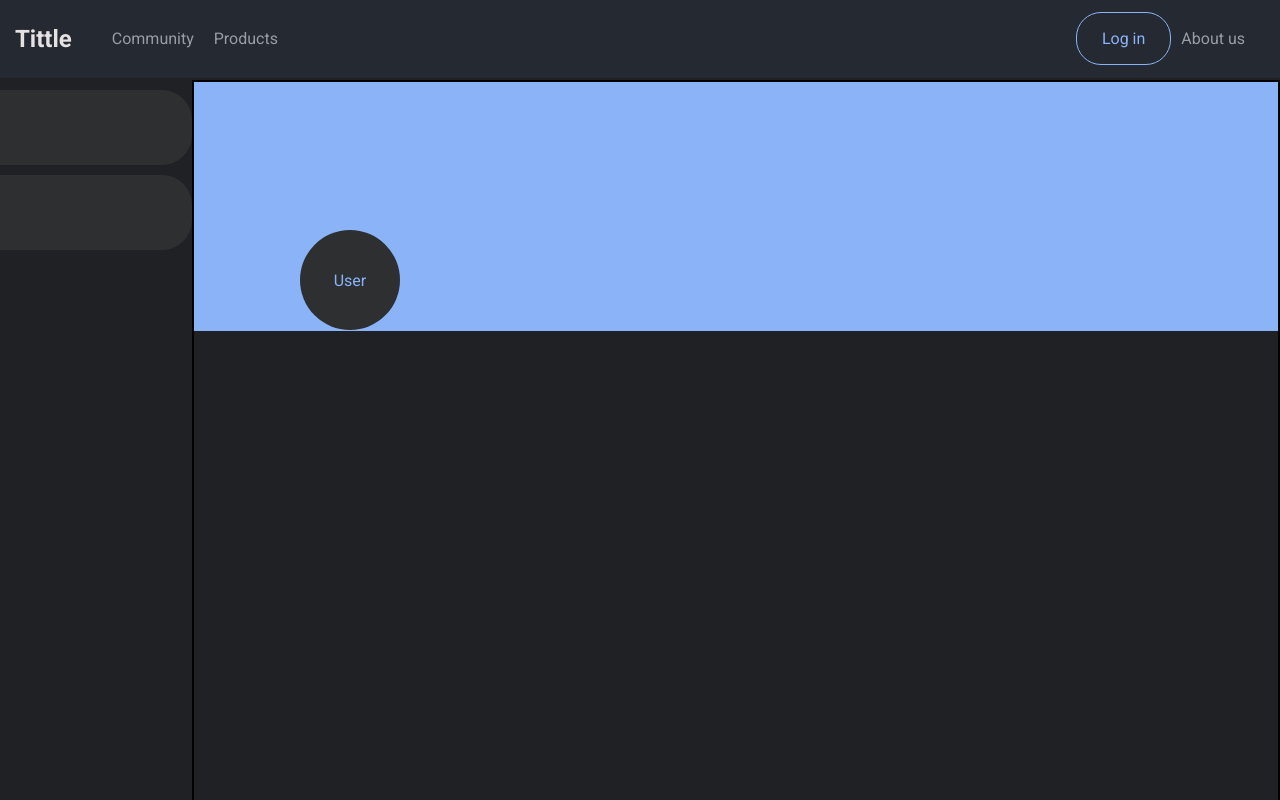
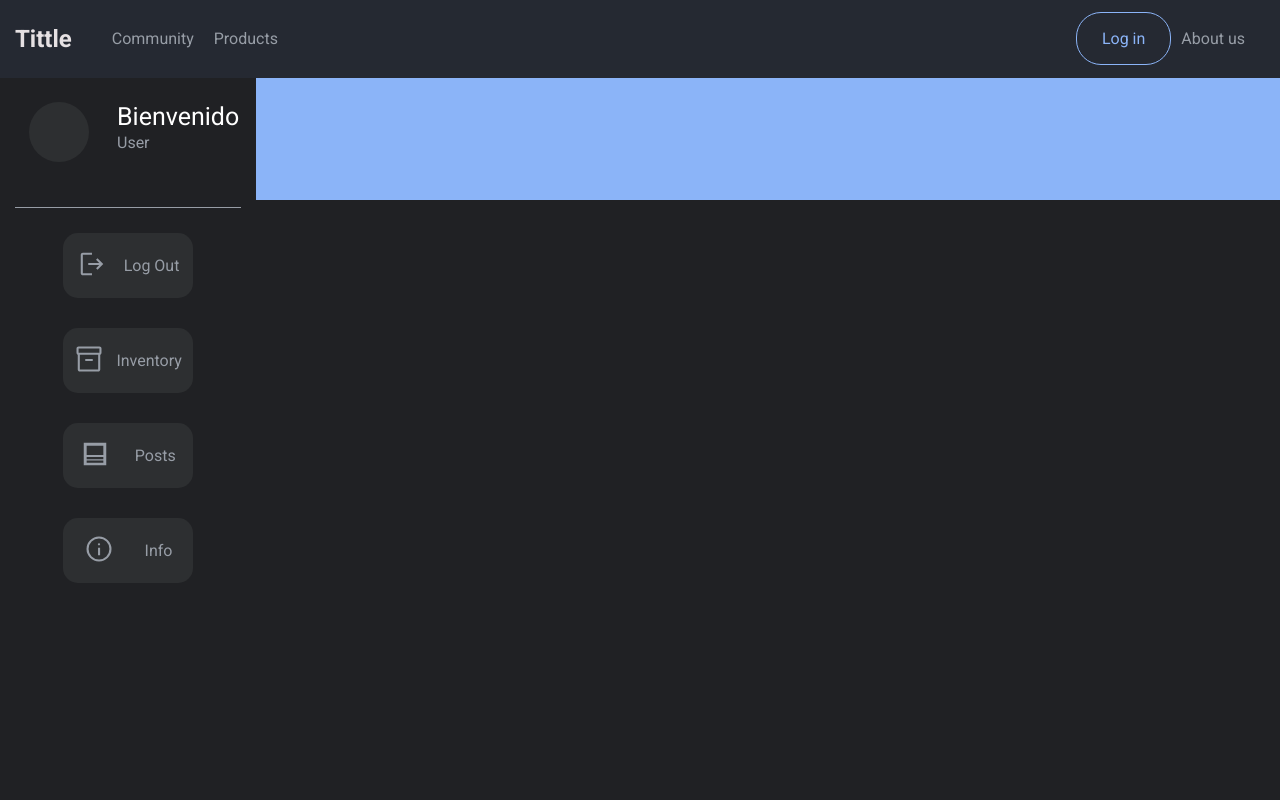
Before and after one commit to SeguRuiz/Do-it-ur-self-React_final-, a React (Vite) app: page /Home/Profile in a window 1280 px wide. Shown: the top 800 px of the page. Built offline with nearby package versions, Linux system fonts and the light colour scheme; data requests are answered from the project's data file.

Commit message:
EStilizando userCrud

```diff
--- a/src/Styles/userCrud.css
+++ b/src/Styles/userCrud.css
@@ -1,44 +1,83 @@
-.Container_Father_Profile{
+.Container_Father_Profile {
   display: grid;
-  grid-template-rows: auto 92%;
+  grid-template-rows: 10% auto;
 }
 
 .profile_page_Container {
   display: grid;
-  grid-template-columns: auto 85% ;
-  height: 1000px;
+  grid-template-columns: auto 80%;
+  height: 570px;
+}
 
+.user_Navigation_area {
+  overflow-y: auto;
+}
+
+.User_Navigate {
+  display: flex;
+  justify-content: space-around;
+  align-items: center;
+  height: 150px;
+  border-bottom: solid #979da6 0.5px;
+  margin-left: 15px;
+  margin-right: 15px;
+}
+
+.profile {
+  background-color: #2d2f31;
+  height: 60px;
+  width: 60px;
+  border-radius: 100px;
+}
+
+.greeting {
+  height: 60px;
+  width: 110px;
+}
+
+.navigate {
+  display: flex;
+  flex-direction: column;
+  margin-top: 25px;
+  gap: 30px;
+  height: 350px;
 
 }
 
-.user_Navigation_area{
-  overflow-y: auto;
-
+.option {
+  display: flex;
+  justify-content: space-around;
+  align-items: center;
+  background-color: #2d2f31;
+  color: #979da6;
+  height: 70px;
+  width: 120px;
+  align-self: center;
+  border-radius: 15px;
+  padding-left: 5px;
+  padding-right: 5px;
+}
+.tittle_G {
+  font-size: 25px;
+  color: white;
+  margin: 0;
 }
 
-.navigate{
-background-color: #2d2f31;
-height: 75px;
-width: 100%;
-margin-top: 10px;
-border-bottom-right-radius: 30px;
-border-top-right-radius: 30px;
+.extra_info {
+  margin-top: 2px;
+  color: #979da6;
 }
 .user_Area {
   display: grid;
   grid-template-rows: 25% auto;
-  border: solid black 2px;
+
 }
 
-.img_area{
+.img_area {
   background-color: #8bb4f8;
 }
 
-.info_User_Area{
-
-}
-
-.user_Circle{
+.user_Circle {
   display: flex;
   justify-content: end;
   align-items: center;
@@ -46,11 +85,11 @@ background-color: #8bb4f8;
 
   position: absolute;
 
-  top: 230px;
+  top: 270px;
   left: 300px;
 }
 
-.user_Imga{
+.user_Imga {
   height: 100px;
   width: 100px;
   background-color: #2d2f31;
--- a/src/container/Pages/Private/UserCrud.jsx
+++ b/src/container/Pages/Private/UserCrud.jsx
@@ -1,35 +1,91 @@
-
-import AddPostForm from "../../components/AddPostForm"
-import AddProducts from "../../components/AddProducts"
-import ShowTheProducst from "../../components/ShowTheProducst"
-import ShowUserPosts from "../../components/ShowUserPosts"
-import Navbar_Ho from "../../components/Navbar_Ho"
-
+import AddPostForm from "../../components/AddPostForm";
+import AddProducts from "../../components/AddProducts";
+import ShowTheProducst from "../../components/ShowTheProducst";
+import ShowUserPosts from "../../components/ShowUserPosts";
+import Navbar_Ho from "../../components/Navbar_Ho";
 
 const UserCrud = () => {
   return (
     <>
-    <Navbar_Ho/>
+      <Navbar_Ho />
       <div className="Container_Father_Profile">
         <div></div>
         <div className="profile_page_Container">
           <div className="user_Navigation_area">
-          <div className="navigate"></div>
-          <div className="navigate"></div>
+            <div className="User_Navigate">
+              <div className="profile"></div>
+              <div className="greeting">
+                <p className="tittle_G">Bienvenido</p>
+                <p className="extra_info">User</p>
+              </div>
+            </div>
+            <div className="navigate">
+              <div className="option">
+                <div>
+                  <svg
+                    xmlns="http://www.w3.org/2000/svg"
+                    height="30px"
+                    viewBox="0 -960 960 960"
+                    width="30px"
+                    fill="#979da6"
+                  >
+                    <path d="M186.67-120q-27 0-46.84-19.83Q120-159.67 120-186.67v-586.66q0-27 19.83-46.84Q159.67-840 186.67-840h292.66v66.67H186.67v586.66h292.66V-120H186.67Zm470.66-176.67-47-48 102-102H360v-66.66h351l-102-102 47-48 184 184-182.67 182.66Z" />
+                  </svg>
+                </div>
+                <p>Log Out</p>
+              </div>
+              <div className="option">
+                <div>
+                  <svg
+                    xmlns="http://www.w3.org/2000/svg"
+                    height="30px"
+                    viewBox="0 -960 960 960"
+                    width="30px"
+                    fill="#979da6"
+                  >
+                    <path d="M186.67-80q-27.5 0-47.09-19.58Q120-119.17 120-146.67V-619q-17.33-7.67-28.67-23.76Q80-658.85 80-680v-133.33q0-27.5 19.58-47.09Q119.17-880 146.67-880h666.66q27.5 0 47.09 19.58Q880-840.83 880-813.33V-680q0 21.15-11.33 37.24Q857.33-626.67 840-619v472.33q0 27.5-19.58 47.09Q800.83-80 773.33-80H186.67Zm0-533.33v466.66h586.66v-466.66H186.67Zm-40-66.67h666.66v-133.33H146.67V-680ZM360-413.33h240V-480H360v66.67ZM480-380Z" />
+                  </svg>
+                </div>
+                <p>Inventory</p>
+              </div>
+              <div className="option">
+                <div>
+                  <svg
+                    xmlns="http://www.w3.org/2000/svg"
+                    height="30px"
+                    viewBox="0 -960 960 960"
+                    width="30px"
+                    fill="#979da6"
+                  >
+                    <path d="M120-120v-720h720v720H120Zm626.67-148.67H213.33v72h533.34v-72ZM213.33-316h533.34v-72H213.33v72Zm0-132.67h533.34v-298H213.33v298Zm0 180v72-72Zm0-47.33v-72 72Zm0-132.67v-298 298Zm0 60.67v-60.67V-388Zm0 119.33V-316v47.33Z" />
+                  </svg>
+                </div>
+                <p>Posts</p>
+              </div>
+              <div className="option">
+                <div>
+                  <svg
+                    xmlns="http://www.w3.org/2000/svg"
+                    height="30px"
+                    viewBox="0 -960 960 960"
+                    width="30px"
+                    fill="#979da6"
+                  >
+                    <path d="M448.67-280h66.66v-240h-66.66v240Zm31.32-316q15.01 0 25.18-9.97 10.16-9.96 10.16-24.7 0-15.3-10.15-25.65-10.16-10.35-25.17-10.35-15.01 0-25.18 10.35-10.16 10.35-10.16 25.65 0 14.74 10.15 24.7 10.16 9.97 25.17 9.97Zm.19 516q-82.83 0-155.67-31.5-72.84-31.5-127.18-85.83Q143-251.67 111.5-324.56T80-480.33q0-82.88 31.5-155.78Q143-709 197.33-763q54.34-54 127.23-85.5T480.33-880q82.88 0 155.78 31.5Q709-817 763-763t85.5 127Q880-563 880-480.18q0 82.83-31.5 155.67Q817-251.67 763-197.46q-54 54.21-127 85.84Q563-80 480.18-80Zm.15-66.67q139 0 236-97.33t97-236.33q0-139-96.87-236-96.88-97-236.46-97-138.67 0-236 96.87-97.33 96.88-97.33 236.46 0 138.67 97.33 236 97.33 97.33 236.33 97.33ZM480-480Z" />
+                  </svg>
+                </div>
+                <p>Info</p>
+              </div>
+            </div>
           </div>
           <div className="user_Area">
             <div className="img_area"></div>
-            <div className="info_User_Area">
-              <div className="user_Circle">
-                <div className="user_Imga">User</div>
+            <div className="info_User_Area"></div>
           </div>
         </div>
       </div>
+    </>
+  );
+};
 
-    </div>
-    </div>
-    </>
-  )
-}
-
-export default UserCrud
+export default UserCrud;
```
Lines whose indentation alone changed are shown as unchanged.
